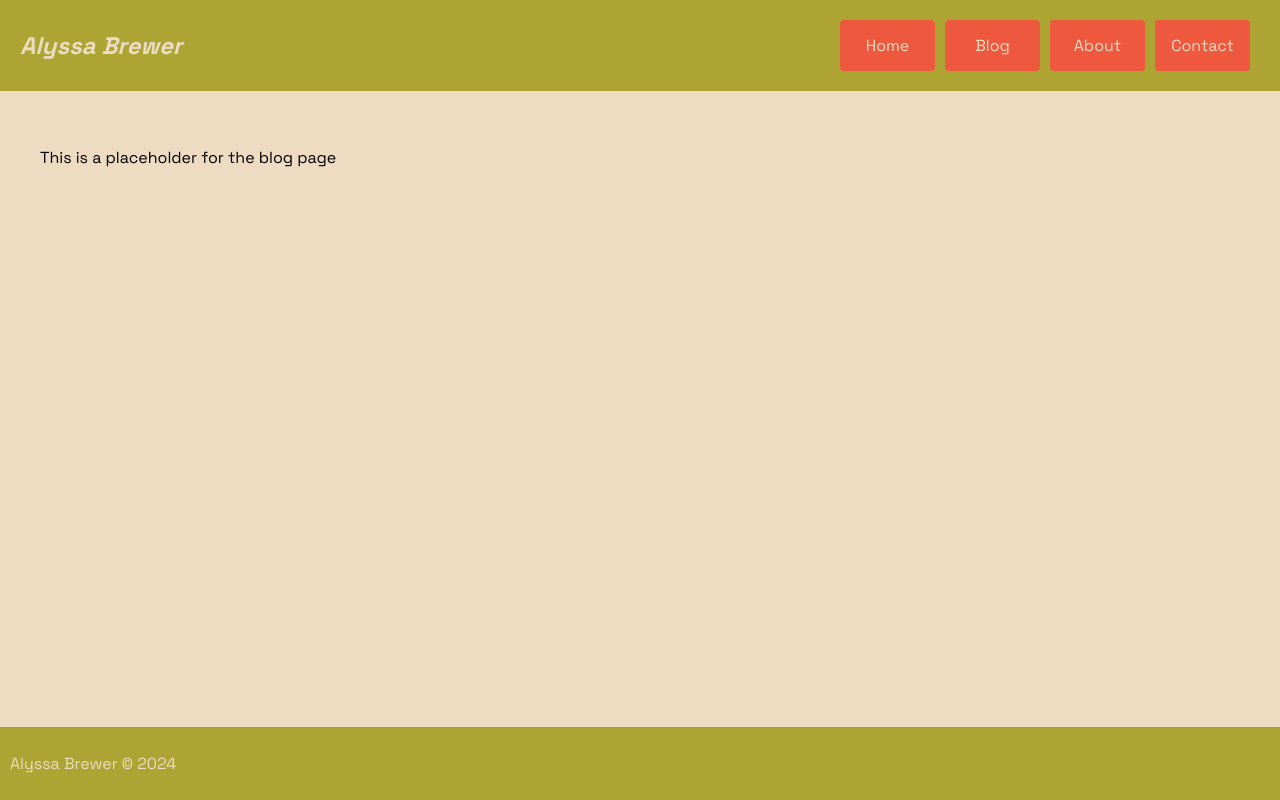
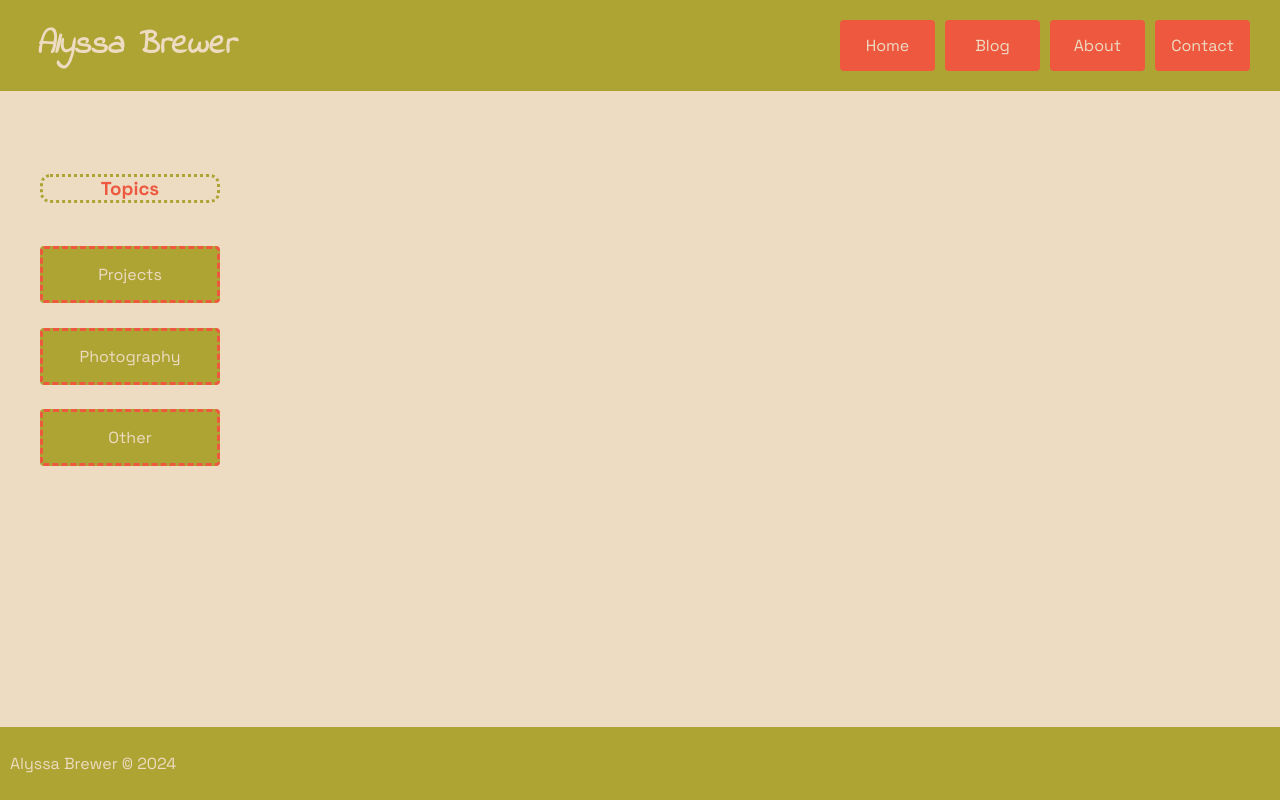
Before and after one commit to AlyBrewer/home, a React (Create React App) app in the folder react-app/: page /#/blog in a window 1280 px wide. Built offline with nearby package versions, Linux system fonts and the light colour scheme.

Commit message:
fleshed out blog section a bit

```diff
--- a/react-app/src/App.js
+++ b/react-app/src/App.js
@@ -10,6 +10,8 @@ import About from './components/About';
 import Contact from './components/Contact';
 import Blog from './blog/Blog';
 import Projects from './blog/Projects';
+import Photos from './blog/Photos';
+import Other from './blog/Other';
 
 function App() {
   return (
@@ -23,6 +25,8 @@ function App() {
             <Route path="/contact" element={<Contact />} />
             <Route path="/blog" element={<Blog />} />
             <Route path="/blog/projects" element={<Projects />} />
+            <Route path="/blog/photos" element={<Photos />} />
+            <Route path="/blog/other" element={<Other />} />
           </Routes>
         </main>
         <Footer />
--- a/react-app/src/blog/Blog.js
+++ b/react-app/src/blog/Blog.js
@@ -1,10 +1,19 @@
 // src/blog/Blog.js
 import React from 'react';
+import { Link } from 'react-router-dom';
 import '../styles/App.css';
+import './blog_styles.css';
 
 const Blog = () => (
     <main className="main">
-        <p>This is a placeholder for the blog page</p>
+        <div className='blog-wrap'>
+            <nav className="blog-nav">
+                <h3>Topics</h3>
+                <Link className="blog-button" to="/blog/projects">Projects</Link>
+                <Link className="blog-button" to="/blog/photos">Photography</Link>
+                <Link className="blog-button" to="/blog/other">Other</Link>
+            </nav>
+        </div>
     </main>
 );
 
--- /dev/null
+++ b/react-app/src/blog/Other.js
@@ -0,0 +1,11 @@
+// src/blog/Other.js
+import React from 'react';
+import '../styles/App.css';
+
+const Other = () => (
+    <main className="main">
+        <p>This is a placeholder for the "other" page</p>
+    </main>
+);
+
+export default Other;
--- /dev/null
+++ b/react-app/src/blog/Photos.js
@@ -0,0 +1,11 @@
+// src/blog/Photos.js
+import React from 'react';
+import '../styles/App.css';
+
+const Photos = () => (
+    <main className="main">
+        <p>This is a placeholder for the photography page</p>
+    </main>
+);
+
+export default Photos;
--- /dev/null
+++ b/react-app/src/blog/blog_styles.css
@@ -0,0 +1,40 @@
+.blog-wrap{
+    display: flex;
+    flex-direction: column; /* Use column to align items vertically */
+    justify-content:space-evenly;
+}
+
+.blog-wrap h3{
+    border-radius: 10px;
+    border-style: dotted;
+    border-color: var(--prim);
+    text-align: center;
+    color: var(--seco);
+}
+
+.blog-nav {
+    display: flex;
+    flex-direction: column; /* Use column to align items vertically */
+    justify-content:space-evenly;
+    height: 45vh;
+    max-width: 15%;
+  }
+
+.blog-button {
+    color: var(--back);
+    text-align: center;
+    text-decoration: none;
+    padding: 15px ;
+    background-color: var(--prim);
+    border-style: dashed;
+    border-color: var(--seco);
+    border-radius: 4px;
+    transition: background-color 0.3s;
+    position: relative;
+    display: inline-block;
+  }
+
+  .blog-button:hover {
+    background-color: var(--seco);
+    color: var(--back);
+  }
--- a/react-app/src/components/Header.js
+++ b/react-app/src/components/Header.js
@@ -15,6 +15,8 @@ const Header = () => (
                     <Link className="nav-button" to="/blog">Blog</Link>
                     <div className="dropdown-content">
                         <Link to="/blog/projects">Projects</Link>
+                        <Link to="/blog/photos">Photos</Link>
+                        <Link to="/blog/other">Other</Link>
                     </div>
                 </div>
 
--- a/react-app/src/styles/App.css
+++ b/react-app/src/styles/App.css
@@ -1,5 +1,6 @@
 /* src/styles/App.css */
 @import url('https://fonts.googleapis.com/css2?family=Space+Grotesk:wght@300..700&display=swap');
+@import url('https://fonts.googleapis.com/css2?family=Indie+Flower&family=Space+Grotesk:wght@300..700&display=swap');
 
 :root {
   --prim: #AEA434;
@@ -101,7 +102,6 @@ main {
   top: 90%;
   background-color: var(--seco);
   min-width: 70px;
-  box-shadow: 0px 8px 16px 0px rgba(0,0,0,0.2);
   z-index: 1;
   border-radius: 4px;
   margin-top: 5px;
@@ -119,6 +119,8 @@ main {
 .dropdown-content a:hover {
   background-color: var(--back);
   color: var(--seco);
+  border-style: dashed;
+  border-color: var(--seco);
 }
 
 /* Show dropdown on hover */
@@ -130,12 +132,15 @@ main {
 .logo {
   background: none;
   border: none;
+  margin-left: 2vh;
   color: var(--back);
-  font-size: 1.5rem;
+  font-family: "Indie Flower", cursive;
+  font-weight: 400;
+  font-style: italic;
+  font-size: 2rem;
   border-radius: 4px;
   text-decoration: none;
   font-weight: bolder;
-  font-style: italic;
 }
 
 .logo:hover {
```
